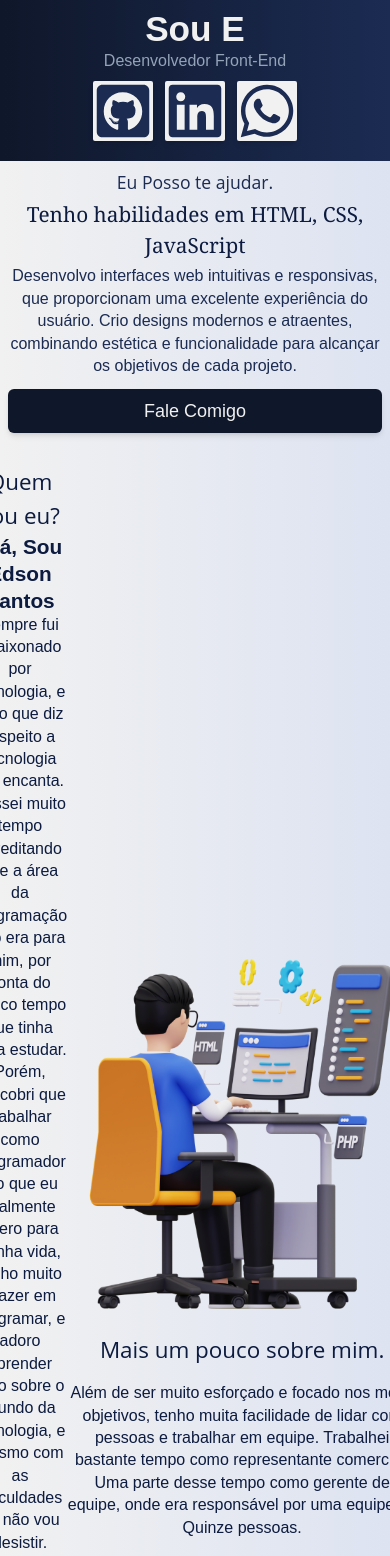
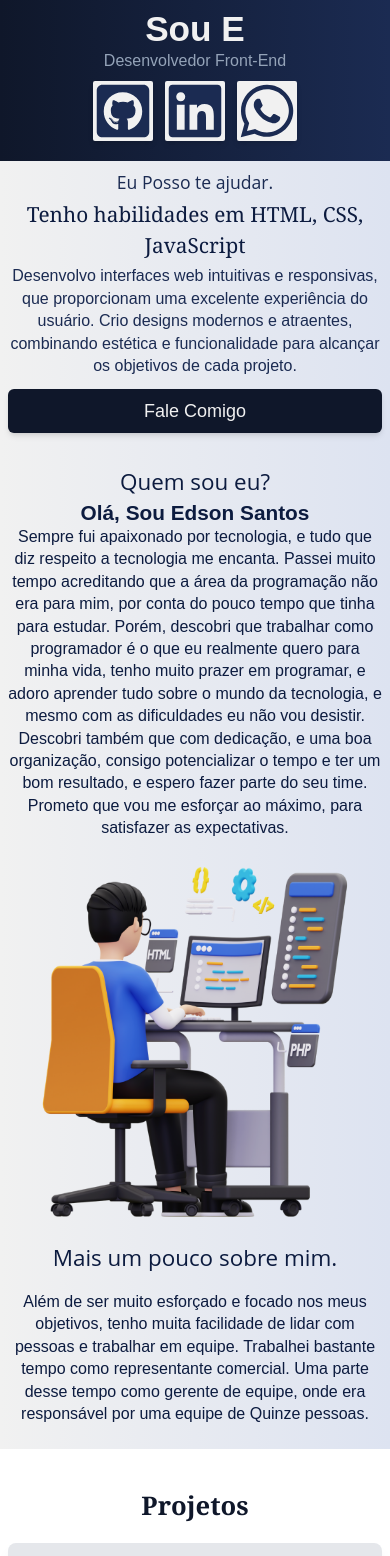
Before and after one commit to Edsonsantos0840/protifolioAntigo, a Next.js app: page / in a window 390 px wide. Shown: the top 1556 px of the page. Built offline with nearby package versions, Linux system fonts and the light colour scheme.

Commit message:
corrigindo erro.

```diff
--- a/src/app/components/cards/CardApresentação.tsx
+++ b/src/app/components/cards/CardApresentação.tsx
@@ -4,7 +4,7 @@ export default function CardApresentação() {
   return (
     <section
       id="sobre"
-      className="body2 w-full md:alinha4 p-2 alinha3 mt-0 md:pt-14"
+      className="body2 w-full md:alinha4 p-2 alinha mt-0 md:pt-14"
     >
       {/* Sessão de apresentação pessoal.  */}
       <div className=" lg:w-[80%] text-center md:px-5 my-1 md:my-[-35px]">
```
